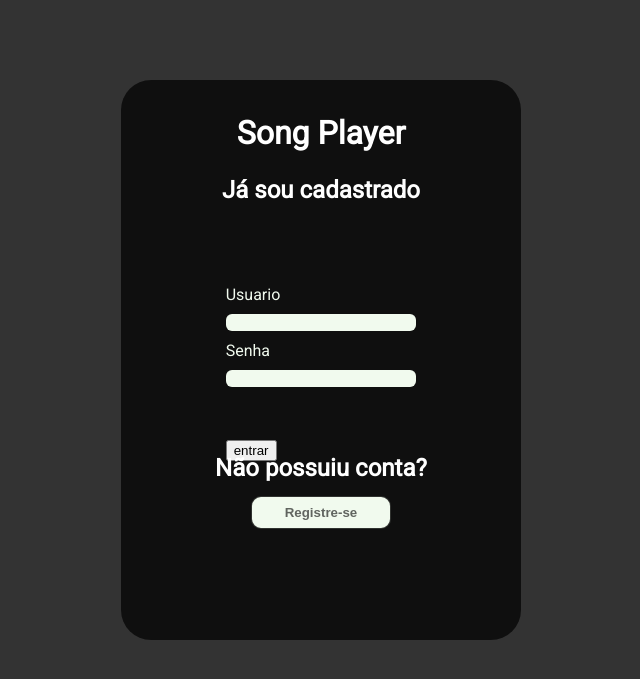
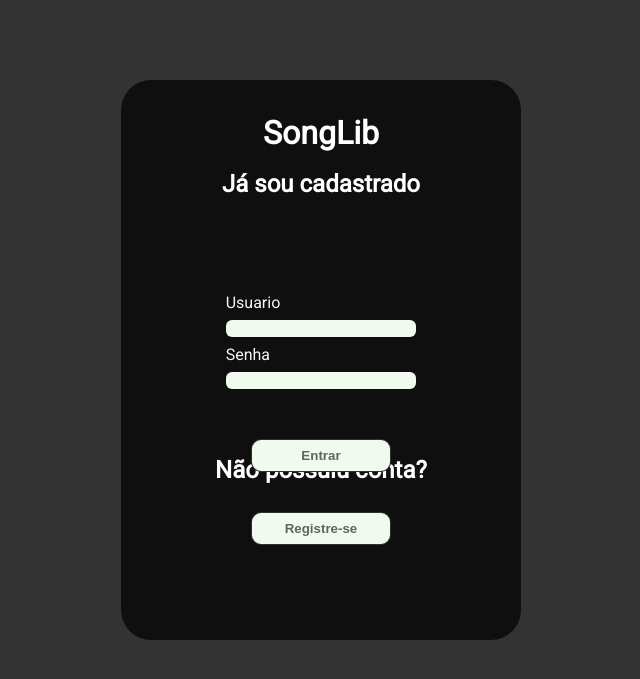
Before and after one commit to DiegoAbenicio/Player, a PHP site: page /index.html in a window 1280 px wide. Shown: the top 679 px of the page, without its empty margins (319-959 px from the left). Run offline with PHP 8.4, Linux system fonts and the light colour scheme.

Commit message:
Adiciona icone/estiliza botão

```diff
--- a/Mother_Page/Music_Pages/Demon_days.html
+++ b/Mother_Page/Music_Pages/Demon_days.html
@@ -7,6 +7,7 @@
     <meta name="viewport" content="width=device-width, initial-scale=1.0">
     <title>Demon Days</title>
     <link rel="stylesheet" href="style.css">
+    <link rel="shortcut icon" href="../../Midea/Icons/play_buttom.ico">
 </head>
 
 <body>
--- a/Mother_Page/Music_Pages/Favourite_Worst_Nightmare.html
+++ b/Mother_Page/Music_Pages/Favourite_Worst_Nightmare.html
@@ -7,6 +7,7 @@
     <meta name="viewport" content="width=device-width, initial-scale=1.0">
     <title>Favourite Worst Nightmare</title>
     <link rel="stylesheet" href="style.css">
+    <link rel="shortcut icon" href="../../Midea/Icons/play_buttom.ico">
 </head>
 
 <body>
--- a/Mother_Page/Music_Pages/Sour.html
+++ b/Mother_Page/Music_Pages/Sour.html
@@ -7,6 +7,7 @@
     <meta name="viewport" content="width=device-width, initial-scale=1.0">
     <title>Sour</title>
     <link rel="stylesheet" href="style.css">
+    <link rel="shortcut icon" href="../../Midea/Icons/play_buttom.ico">
 </head>
 
 <body>
--- a/Mother_Page/Music_Pages/The_Clarence_Greenwood_Recordings.html
+++ b/Mother_Page/Music_Pages/The_Clarence_Greenwood_Recordings.html
@@ -7,6 +7,7 @@
     <meta name="viewport" content="width=device-width, initial-scale=1.0">
     <title>The Clarence Greenwood Recordings</title>
     <link rel="stylesheet" href="style.css">
+    <link rel="shortcut icon" href="../../Midea/Icons/play_buttom.ico">
 </head>
 
 <body>
--- a/Mother_Page/index.html
+++ b/Mother_Page/index.html
@@ -7,6 +7,7 @@
     <meta name="viewport" content="width=device-width, initial-scale=1.0">
     <link rel="stylesheet" href="style.css">
     <title>Início</title>
+    <link rel="shortcut icon" href="../Midea/Icons/play_buttom.ico">
 </head>
 
 <body>
--- a/index.html
+++ b/index.html
@@ -9,11 +9,12 @@
     <link rel="stylesheet" href="style.css">
     <script type="text/javascript" src="index.js"></script>
     <link href='http://fonts.googleapis.com/css?family=Roboto' rel='stylesheet' type='text/css'>
+    <link rel="shortcut icon" href="Midea/Icons/play_buttom.ico">
 </head>
 
 <body>
     <main id="box-login">
-        <h1 class="title">Song Player</h1>
+        <h1 class="title">SongLib</h1>
         <h2 class="options">Já sou cadastrado</h2>
         <div class="form-container">
             <form class="login" name="dados" method="POST" action="login.php">
@@ -24,7 +25,7 @@
                 <label for="password">Senha</label>
                 <input type="password" class="input" name="senha">
 
-                <input type="submit" value="entrar" id="loginbutton" name="entrar">
+                <input type="submit" value="Entrar" id="loginbutton" class="buttonform" name="entrar">
             </form>
 
 
--- a/register.html
+++ b/register.html
@@ -9,11 +9,12 @@
     <link rel="stylesheet" href="register.css">
     <script type="text/javascript" src="index.js"></script>
     <link href='http://fonts.googleapis.com/css?family=Roboto' rel='stylesheet' type='text/css'>
+    <link rel="shortcut icon" href="Midea/Icons/play_buttom.ico">
 </head>
 
 <body>
     <main id="box-login">
-        <h1 class="title">Song Player</h1>
+        <h1 class="title">SongLib</h1>
         <h2 class="options">Cadastre seus dados</h2>
         <div class="form-container">
             <form class="login" name="dados" method="POST" action="cadastro.php">
--- a/style.css
+++ b/style.css
@@ -36,8 +36,8 @@ body {
 .options {
     color: var(--title);
     padding: 0;
-    margin-bottom: 4px;
-    margin-top: 14px;
+    margin-bottom: 18px;
+    margin-top: 8px;
     text-align: center;
 }
 
@@ -63,7 +63,7 @@ body {
 }
 
 .input {
-    margin: 10px;
+    margin: 8px;
     background-color: var(--inputColor);
     color: var(--bigBox);
     border: 0;
@@ -95,6 +95,29 @@ button:hover {
     background-color: rgba(0, 255, 157, 0.8);
 }
 
+.buttonform{
+    background-color: var(--inputColor);
+    color: var(--buttoncolor);
+    border: 1px solid var(--background);
+    border-radius: 10px;
+    margin: 0% auto;
+    margin-top: 0%;
+    padding: 8px;
+    width: 140px;
+    text-align: center;
+    font-weight: bold;
+    position: relative;
+    transition: .3s ease all;
+}
+
+.buttonform:hover {
+    color: var(--bigBox);
+    top: -2px;
+    -webkit-transform: scale(1.2);
+    transform: scale(1.2);
+    background-color: rgba(0, 255, 157, 0.8);
+}
+
 .register-box {
     margin-top: 10px;
     padding: 0;
```
Also changed, not shown: Midea/Icons/book.png (deleted), Midea/Icons/house.png (deleted), Midea/Icons/play_buttom.ico (added).
